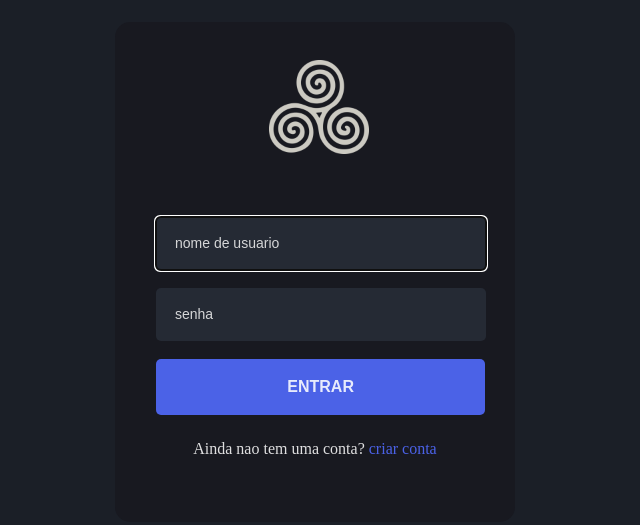
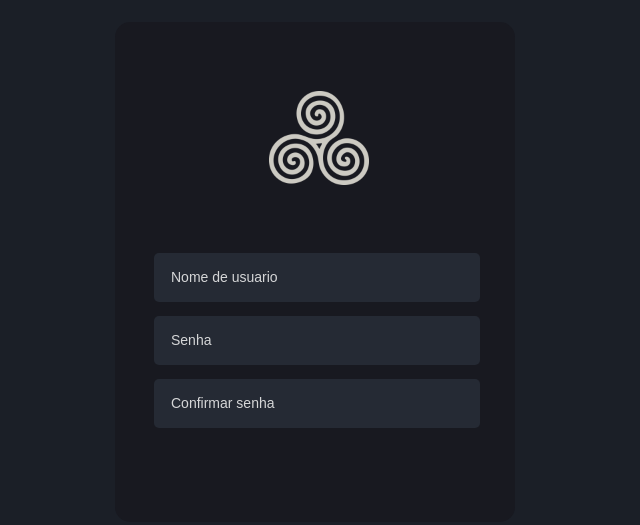
Before and after one commit to carloseduardo-silva/projeto-loginDark, a plain HTML site: page index.html in a window 1280 px wide. Shown: the part 108-633 px from the top of the page, without its empty margins (325-965 px from the left). Drawn offline with Linux system fonts and the light colour scheme.

Commit message:
iniciando CREATE PAGE

```diff
--- a/estilos/style.css
+++ b/estilos/style.css
@@ -9,6 +9,11 @@ body{
     background-color:#1b1f27;
     overflow: hidden;
 }
+
+.hide{
+    display: none;
+}
+
 
 section#login{
     display: flex;
@@ -44,14 +49,14 @@ form{
 
 }
 
-div#formulario{
+div{
     display: flex;
     margin: 0em 2em;
     margin-bottom: 4em;
 
 }
 
-div#formulario > form > input{
+div > form#formulario > input{
     padding: 19px;
     margin: 9px;
     width: 87%;
@@ -72,7 +77,7 @@ input.entrarBtn{
     font-size: 16px;
 }
 
-div#formulario > form > p{
+div > form#formulario > p{
     margin-top: 1em;
     color: rgba(255, 255, 255, 0.863);
 
@@ -92,6 +97,17 @@ input.entrarBtn {
 }
 
 
+div > form#criar > input{
+    padding: 17px;
+    margin: 7px;
+    width: 87%;
+    background-color:#252A34;
+    border-style: none;
+    border-radius: 5px;
+    color:rgba(255, 255, 255, 0.87);
+}
+
+
 
 @media (max-width:400px) {
     section#login{
@@ -103,12 +119,12 @@ input.entrarBtn {
         margin-bottom: 2.6em;
     }
 
-    div#formulario > form > input{
+    div > form#formulario > input{
         width: 85%;
         padding: 14px;
         font-size: 12px;
     }
-    div#formulario{
+    div{
         margin: 0em 1em;
         margin-bottom: 4em;
     }
--- a/index.html
+++ b/index.html
@@ -20,8 +20,8 @@
 
 
 
-        <div id="formulario">
-        <form >
+        <div class="hide">
+        <form id="formulario">
 
             <input required autocomplete="username" type="text" placeholder="nome de usuario" autofocus> <br>
 
@@ -29,13 +29,22 @@
 
             <input class="entrarBtn" type="submit" value="ENTRAR" style="width:98% ;  background-color: rgb(75, 98, 231)">
 
-            <p> Ainda nao tem uma conta? <a href="#"> criar conta</a></p>
+            <p> Ainda nao tem uma conta? <a href="#" onclick="criarConta()"> Criar conta </a></p>
 
 
         </form>
-    </div>
+        </div>
+
+        <div >
+            <form id="criar">
+                <input type="text" placeholder="Nome de usuario">  <br>
+                <input type="password" placeholder="Senha"> <br>
+                <input type="password" placeholder="Confirmar senha">
+            </form>
 
 
+
+        </div>
 
 
 
```
